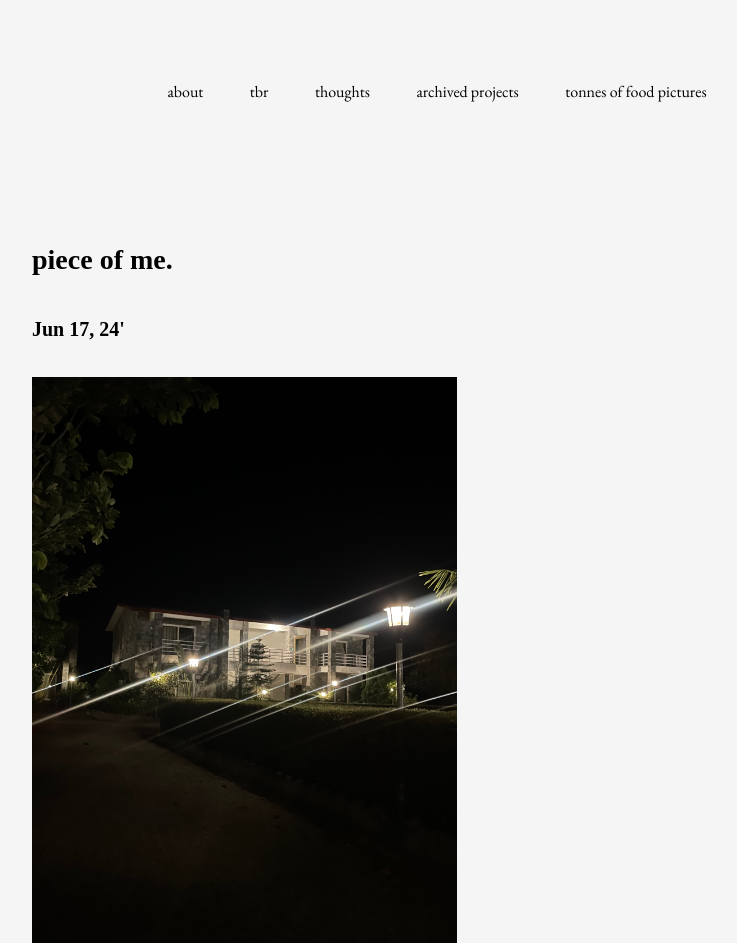
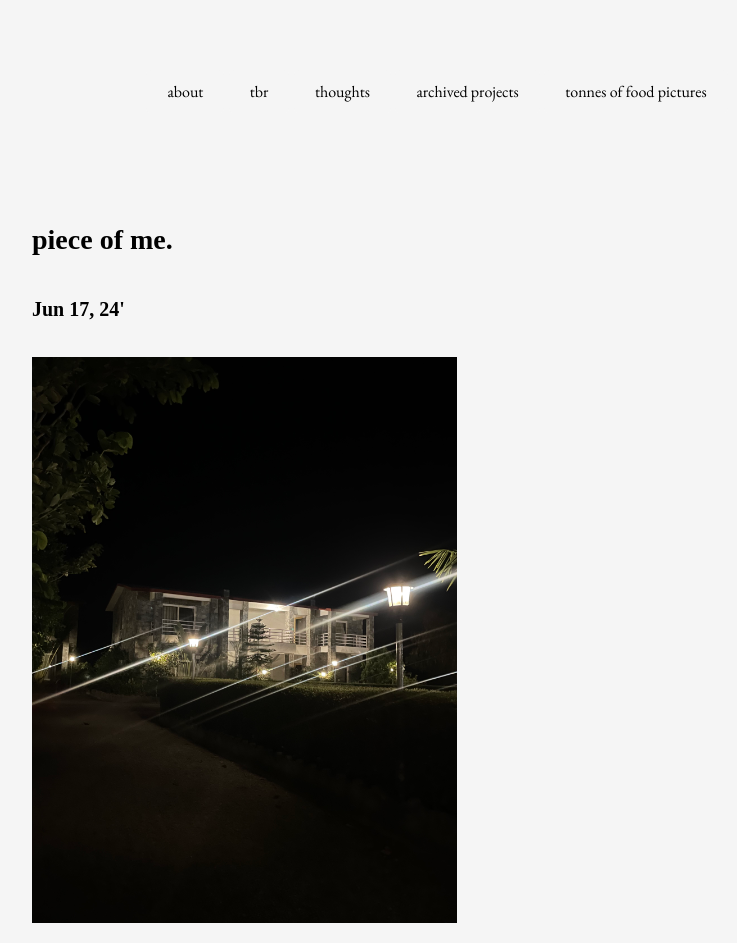
Before and after one commit to vibhuti-bafna07/vibhutea, a plain HTML site: page stories.html in a window 1280 px wide. Shown: the top 943 px of the page, without its empty margins (203-940 px from the left). Drawn offline with nearby package versions, Linux system fonts and the light colour scheme; a web font is replaced by a local one.

Commit message:
Update stories.html

```diff
--- a/stories.html
+++ b/stories.html
@@ -55,7 +55,7 @@
     <link href="https://fonts.googleapis.com/css2?family=Cormorant+Unicase:wght@300;400;500;600;700&amp;family=EB+Garamond:ital,wght@0,400..800;1,400..800&amp;display=swap" rel="stylesheet">
 
 <div style="color: #202020; font-family: Cormorant Unicase, serif;">
-<h2 id="to-the-stories-i-hold" style="padding: 20px; padding-left: 20px;">piece of me. </h2>
+<h2 id="to-the-stories-i-hold" style="padding: 0px 20px 20px 20px;">piece of me. </h2>
 <h4 id="jun-17-24" style="padding: 0px 20px;"> Jun 17, 24' </h4>
 </div>
 <p><img src="IMG_4905.jpeg" alt="alt text" style="width: 50%; height: 50%; object-position: left center; object-fit: contain;padding: 20px;"></p>
```
